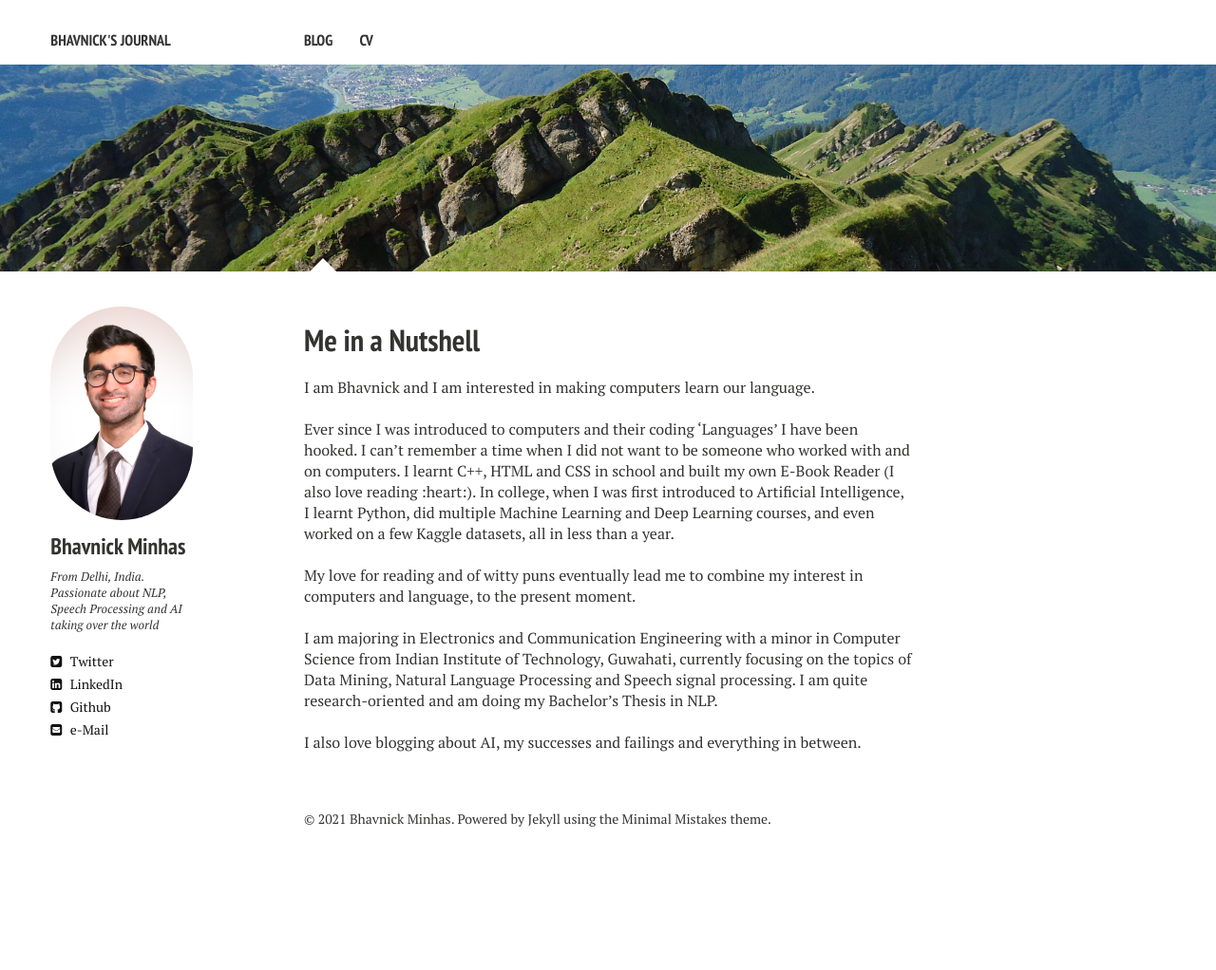
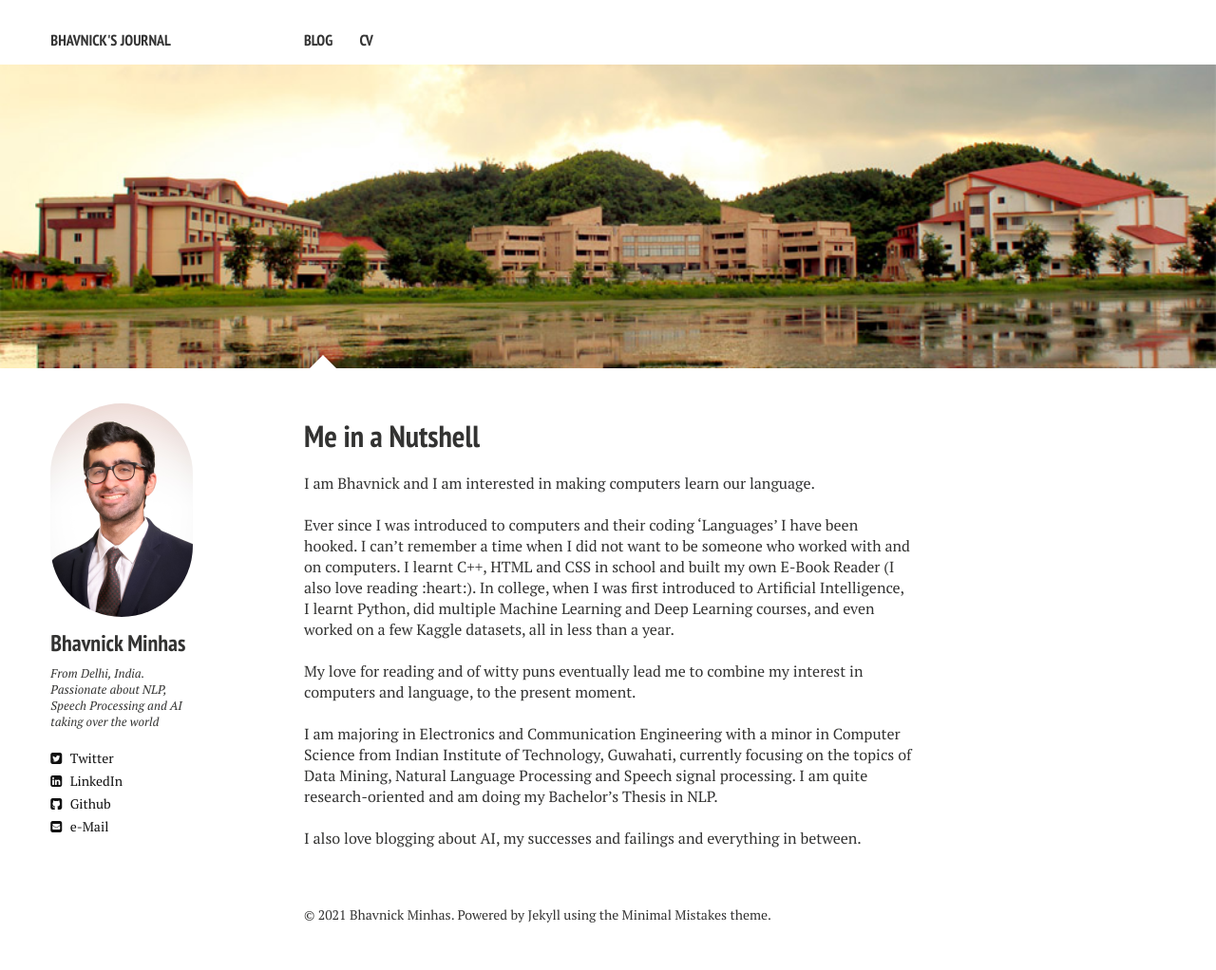
Before and after one commit to bhavnicksm/Bhavnicksm.github.io, a Jekyll site: the page built from index.md, in a window 1280 px wide. Shown: the whole page at 95% size. Built offline with Jekyll 4.4.1, drawn with Linux system fonts in a browser that asks for light colours; nearby versions of some CDN libraries; comment, search, counter and statistics services are not loaded; before the commit the page ends 921 px from its top, so only the background shows below that.

Commit message:
Added IITG banner

```diff
--- a/index.md
+++ b/index.md
@@ -4,7 +4,7 @@ title: Me in a Nutshell
 description: "Bhavnick's Website"
 tags: [Jekyll, theme, responsive, blog, template]
 image:
-  feature: mountain.jpg
+  feature: banner.jpg
 ---
 
 I am Bhavnick and I am interested in making computers learn our language.
```
Also changed, not shown: images/banner.jpg (added).
